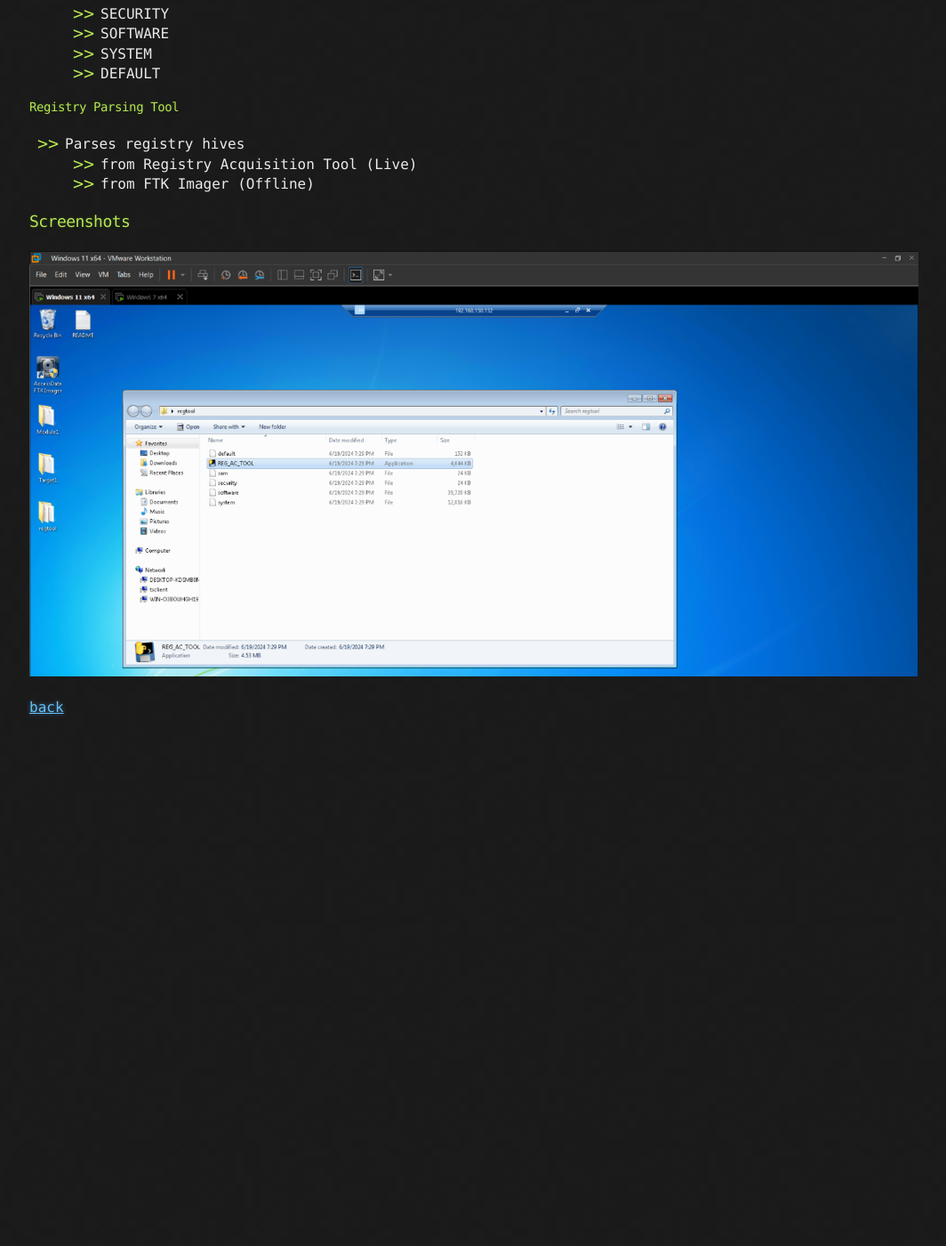
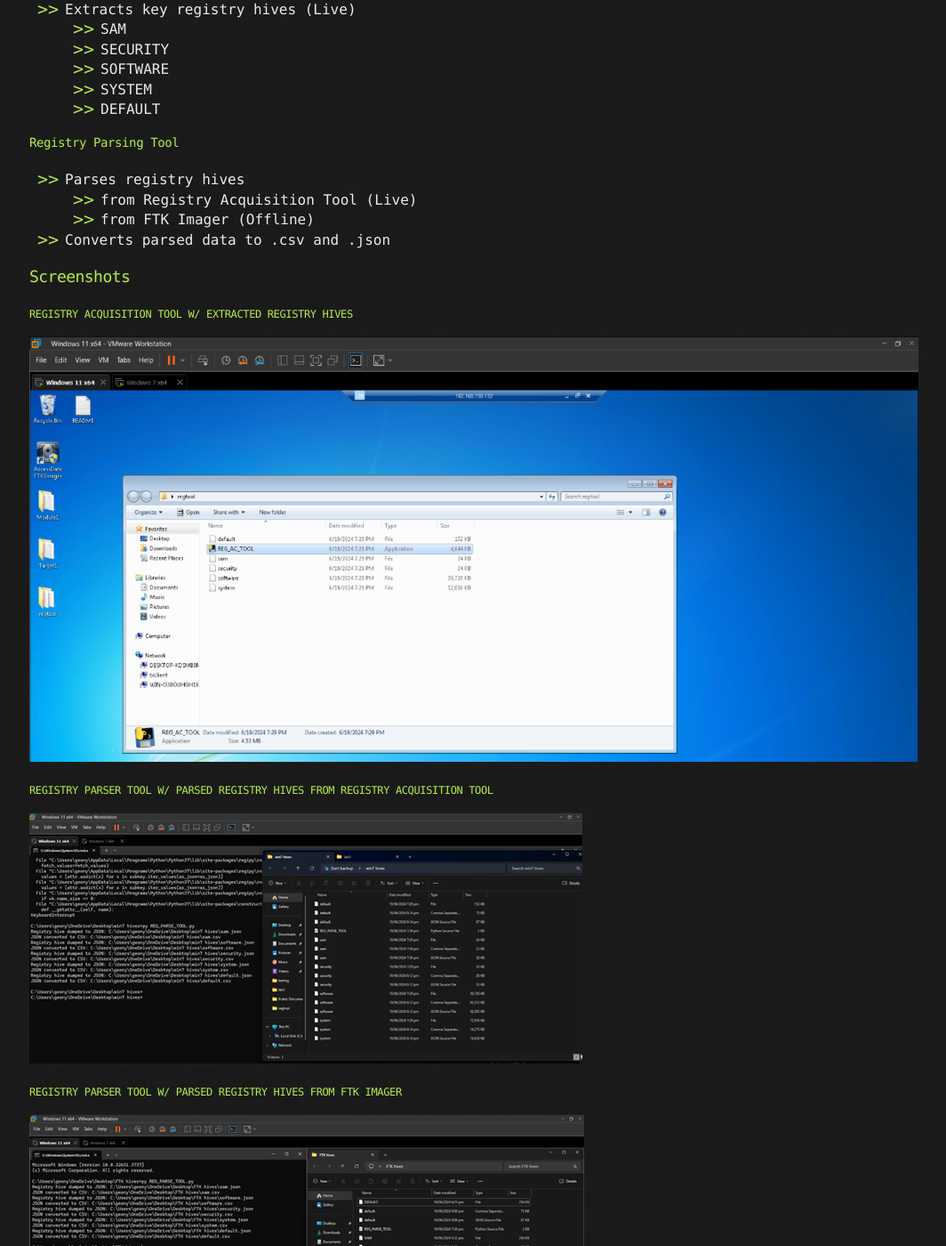
Before and after one commit to JohnBadels/JohnBadels.github.io, a Jekyll site: the page built from another-page.md, in a window 1280 px wide and 1400 px high, scrolled down 437 px. Shown: the whole window at 89% size, without its empty margins (107-1171 px from the left). Built offline with Jekyll 4.4.1, drawn with Linux system fonts in a browser that asks for light colours; our own code applies the rules of GitHub Pages for plain Markdown files; before the commit the page ends 1264 px from its top, so only the background shows below that; some of the changed text lies outside the part shown.

Commit message:
Update another-page.md
added images

```diff
--- a/another-page.md
+++ b/another-page.md
@@ -19,9 +21,17 @@ A tool for acquiring and parsing Windows Registry hives, capable of operating in
 - Parses registry hives
   - from Registry Acquisition Tool (Live)
   - from FTK Imager (Offline)
+- Converts parsed data to .csv and .json
 
 ### Screenshots
+##### Registry Acquisition Tool w/ extracted registry hives
+![reg-acq-tool-execute](./pictures/reg-acq-tool-execute.png)
 
-![Registry Acquisition Tool Successfully Executed](./pictures/reg-acq-tool-execute.png)
+##### Registry Parser Tool w/ parsed registry hives from Registry Acquisition Tool
+![reg-par-tool-from-reg-acq-tool](./pictures/reg-par-tool-from-reg-acq-tool.png)
 
-[back](./index.md)
+##### Registry Parser Tool w/ parsed registry hives from FTK Imager
+![reg-par-tool-from-ftk](./pictures/reg-par-tool-from-ftk.png)
+
+##### Comparison of parsed registry hives from Registry Acquisition Tool and FTK Imager
+![compare-parsed-data](./pictures/compare-parsed-data.png)
```
Also changed, not shown: other parts of another-page.md (+2 -0 lines).
